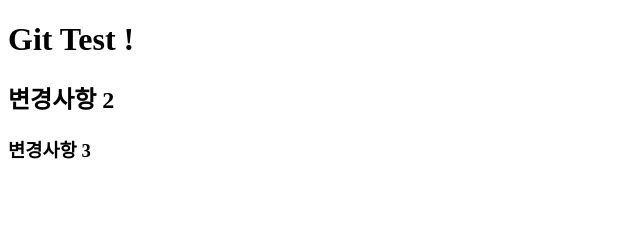
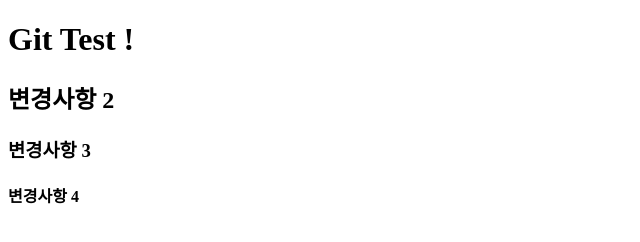
Before and after one commit to suyo9442/gitTest, a plain HTML site: page index.html in a window 1280 px wide. Shown: the whole page, without its empty margins (0-640 px from the left). Drawn offline with Linux system fonts and the light colour scheme.

Commit message:
change 3

```diff
--- a/index.html
+++ b/index.html
@@ -10,5 +10,6 @@
     <h1>Git Test !</h1>
     <h2>변경사항 2</h2>
     <h3>변경사항 3</h3>
+    <h4>변경사항 4</h4>
 </body>
 </html>
```
